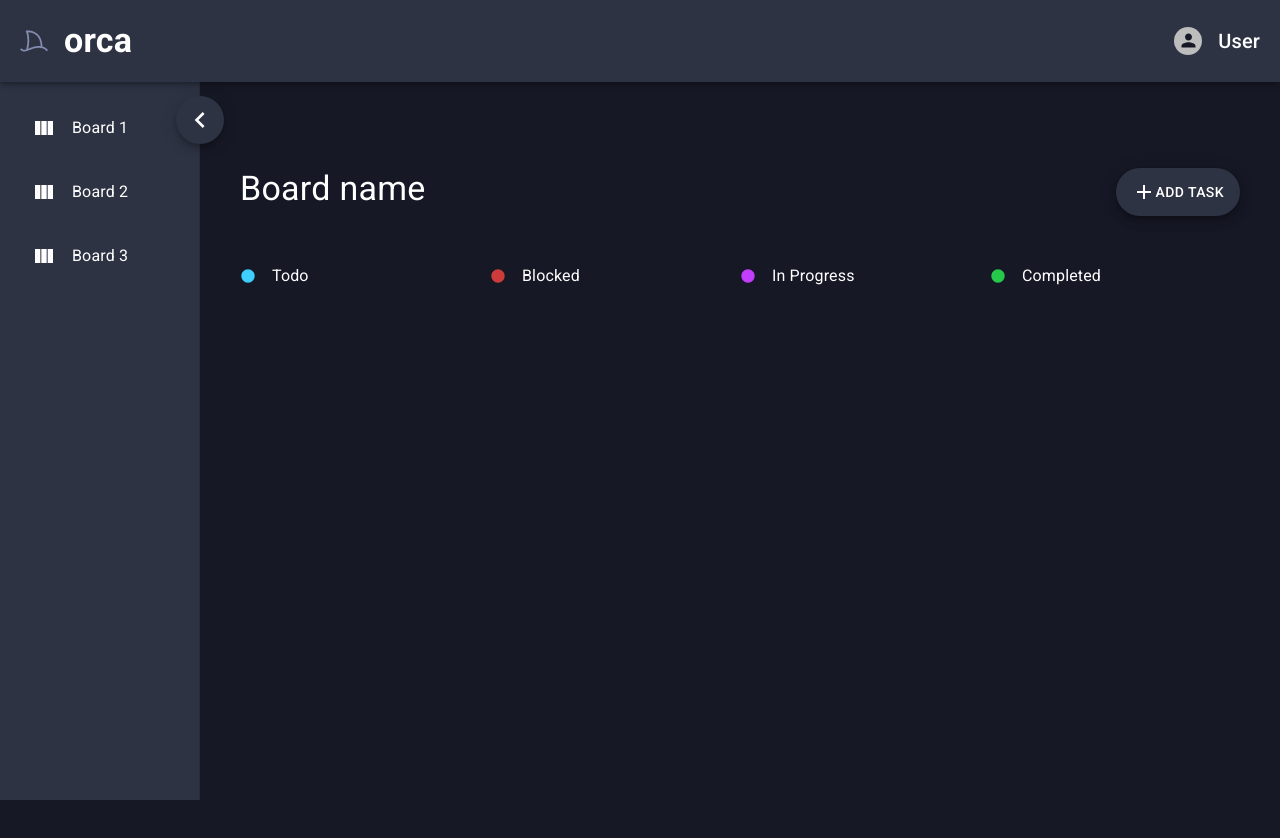
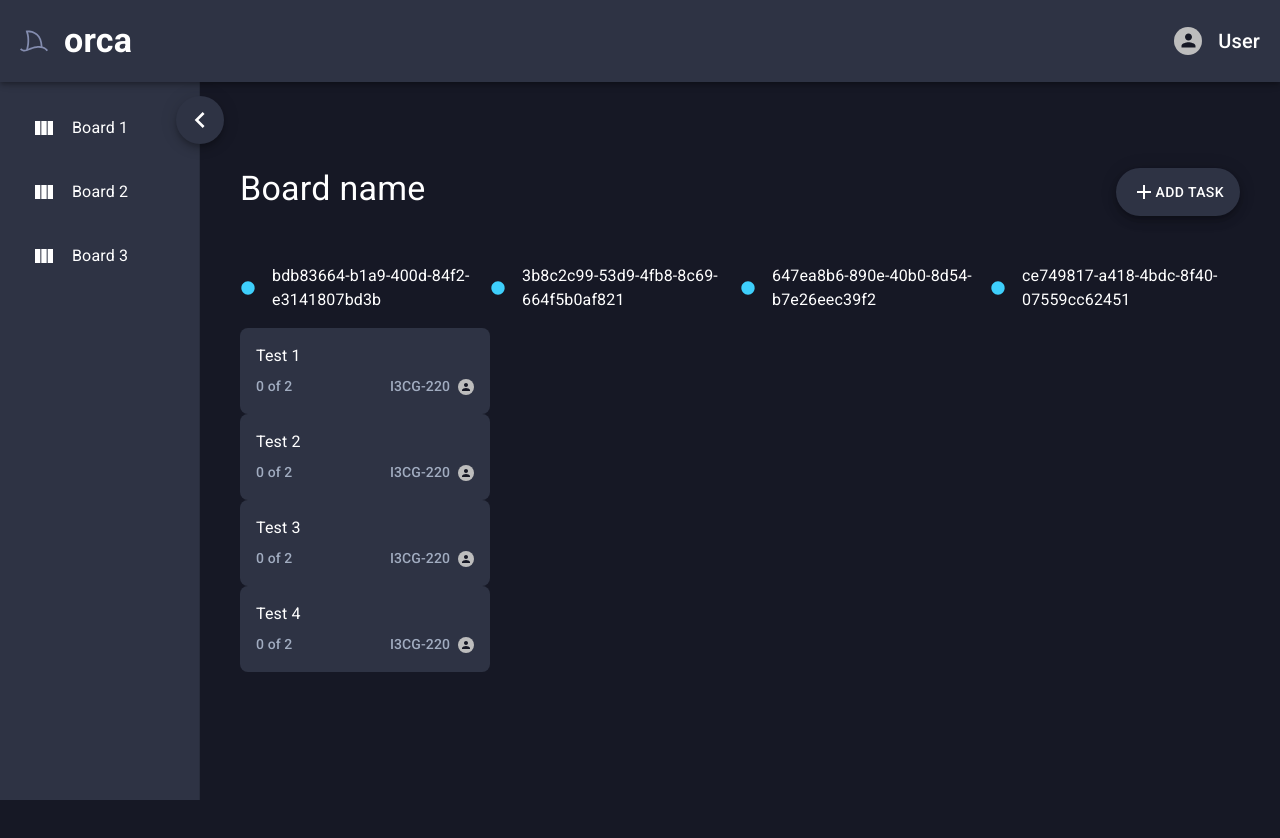
Before and after one commit to jplusequalt/orca_OLD, a React (Create React App) app: page / in a window 1280 px wide. Shown: the top 838 px of the page. Built offline with nearby package versions, Linux system fonts and the light colour scheme.

Commit message:
added draggability to tasks

```diff
--- a/package.json
+++ b/package.json
@@ -16,10 +16,12 @@
     "@types/react-dom": "^18.0.6",
     "@types/react-router": "^5.1.19",
     "react": "^18.2.0",
+    "react-beautiful-dnd": "^13.1.1",
     "react-dom": "^18.2.0",
     "react-router": "^6.4.0",
     "react-scripts": "5.0.1",
     "typescript": "^4.8.3",
+    "uuid": "^9.0.0",
     "web-vitals": "^2.1.4"
   },
   "scripts": {
@@ -45,5 +47,9 @@
       "last 1 firefox version",
       "last 1 safari version"
     ]
+  },
+  "devDependencies": {
+    "@types/react-beautiful-dnd": "^13.1.2",
+    "@types/uuid": "^8.3.4"
   }
 }
--- a/src/components/Board.tsx
+++ b/src/components/Board.tsx
@@ -1,5 +1,6 @@
 import { KanbanBoard, KanbanColumn, KanbanHeader, KanbanRowHeader, KanbanWrapper, ToggleSideMenu, ToggleSideMenuIcon } from '../styles/Board.styled';
-import React, { SetStateAction, Dispatch, useState } from 'react';
+import React, { SetStateAction, Dispatch, useState, useEffect } from 'react';
+import { DragDropContext, Droppable, Draggable } from "react-beautiful-dnd";
 import { Box, Grid, Typography, Fab, Popover } from '@mui/material';
 import CircleIcon from '@mui/icons-material/Circle';
 import AddIcon from '@mui/icons-material/Add';
@@ -8,22 +9,44 @@ import { TaskPreview } from './TaskPreview';
 import { AddTask } from './AddTask';
 import { Task } from '../model/Task';
 import { useTasks } from '../hooks/useTasks';
+import { v4 as uuid } from 'uuid';
 
-type BoardProps = {
-  sideMenuToggle: Dispatch<SetStateAction<boolean>>
+export type BoardProps = {
+  sideMenuToggle: Dispatch<SetStateAction<boolean>>,
   sideMenuOpen: boolean
 }
+
+const itemsFromBackend = [
+  { id: uuid(), content: new Task('Test 1', '', '', '', '') },
+  { id: uuid(), content: new Task('Test 2', '', '', '', '') },
+  { id: uuid(), content: new Task('Test 3', '', '', '', '') },
+  { id: uuid(), content: new Task('Test 4', '', '', '', '') },
+];
+
+const columnsFromBackend = {
+  [uuid()]: {
+    name: "Requested",
+    items: itemsFromBackend
+  },
+  [uuid()]: {
+    name: "To do",
+    items: []
+  },
+  [uuid()]: {
+    name: "In Progress",
+    items: []
+  },
+  [uuid()]: {
+    name: "Done",
+    items: []
+  }
+};
 
 export const Board: React.FC<BoardProps> = ({ sideMenuToggle, sideMenuOpen }) => {
 
   const [anchorEl, setAnchorEl] = useState<HTMLElement | null>(null);
   const [newTask, setNewTask] = useState<boolean>(false);
-
-  const { tasks, setTasks } = useTasks();
-
-  const handleNewTask = (newTask: Task) => {
-    setTasks(tasks.concat(newTask));
-  }
+  const open = Boolean(anchorEl);
 
   const handlePopoverOpen = (event: React.MouseEvent<HTMLElement>) => {
     setAnchorEl(event.currentTarget);
@@ -33,7 +56,68 @@ export const Board: React.FC<BoardProps> = ({ sideMenuToggle, sideMenuOpen }) =>
     setAnchorEl(null);
   };
 
-  const open = Boolean(anchorEl);
+  const { tasks, setTasks } = useTasks();
+
+  const displayTasks = (items: any[]) => {
+    return items.map((task, index) => {
+      return <Draggable key={task.content.id} draggableId={task.content.id} index={index}>
+        {(provided) => {
+          return <Box ref={provided.innerRef} {...provided.draggableProps} {...provided.dragHandleProps}>
+            <TaskPreview contents={task.content} />
+          </Box>
+        }}
+      </Draggable>
+    });
+  }
+
+  const handleNewTask = (newTask: Task) => {
+    setTasks(tasks.concat(newTask));
+  }
+
+  const [columns, setColumns] = useState(columnsFromBackend);
+
+  // @ts-ignore
+  const handleDragEnd = (result: DropResult) => {
+    if (!result.destination) return;
+
+    const { source, destination } = result;
+
+    console.log(source);
+    console.log(destination);
+
+
+    if (source.droppableId !== destination.droppableId) {
+      const sourceColumn = columns[source.droppableId];
+      const destColumn = columns[destination.droppableId];
+      const sourceItems = [...sourceColumn.items];
+      const destItems = [...destColumn.items];
+      const [removed] = sourceItems.splice(source.index, 1);
+      destItems.splice(destination.index, 0, removed);
+      setColumns({
+        ...columns,
+        [source.droppableId]: {
+          ...sourceColumn,
+          items: sourceItems
+        },
+        [destination.droppableId]: {
+          ...destColumn,
+          items: destItems
+        }
+      });
+    } else {
+      const column = columns[source.droppableId];
+      const copiedItems = [...column.items];
+      const [removed] = copiedItems.splice(source.index, 1);
+      copiedItems.splice(destination.index, 0, removed);
+      setColumns({
+        ...columns,
+        [source.droppableId]: {
+          ...column,
+          items: copiedItems
+        }
+      });
+    }
+  }
 
   return (
     <Box
@@ -92,66 +176,31 @@ export const Board: React.FC<BoardProps> = ({ sideMenuToggle, sideMenuOpen }) =>
           </KanbanHeader>
         </Box>
         <KanbanBoard>
-          <KanbanColumn>
+          { /* @ts-ignore */ }
+          <DragDropContext onDragEnd={result => handleDragEnd(result)}>
+            {Object.entries(columns).map(([name, items]) => {
+              return <KanbanColumn key={name}>
                 <Box>
                   <KanbanRowHeader>
                     <CircleIcon sx={{ fill: '#3ecffc', width: '1rem' }} />
-                Todo
+                    { name }
                   </KanbanRowHeader>
                 </Box>
-            {
-              tasks.filter(task => task.status === 'Todo').map((todos, i) => {
-                return <Grid item key={todos.tag}>
-                  <TaskPreview contents={todos} />
-                </Grid>
-              })
-            }
+                  <Droppable droppableId={name} key={name}>
+                    {(provided) => {
+                      return <Box
+                      {...provided.droppableProps}
+                      ref={provided.innerRef}
+                      sx={{ height: '60rem', width: '100%' }}
+                      >
+                        { displayTasks(items.items) }
+                        { provided.placeholder }
+                      </Box>
+                    }}
+                  </Droppable>
               </KanbanColumn>
-          <KanbanColumn>
-            <Box>
-              <KanbanRowHeader>
-                <CircleIcon sx={{ fill: '#ce3b3b', width: '1rem' }} />
-                Blocked
-              </KanbanRowHeader>
-            </Box>
-            {
-              tasks.filter((task: Task) => task.status === 'Blocked').map((blocked, i) => {
-                return <Grid item key={blocked.tag}>
-                  <TaskPreview contents={blocked} />
-                </Grid>
-              })
-            }
-          </KanbanColumn>
-          <KanbanColumn>
-            <Box>
-              <KanbanRowHeader>
-                <CircleIcon sx={{ fill: '#c03efc', width: '1rem' }} />
-                In Progress
-              </KanbanRowHeader>
-            </Box>
-            {
-              tasks.filter((task: Task) => task.status === 'In Progress').map((progress, i) => {
-                return <Grid item key={progress.tag}>
-                  <TaskPreview contents={progress} />
-                </Grid>
-              })
-            }
-          </KanbanColumn>
-          <KanbanColumn>
-            <Box>
-              <KanbanRowHeader>
-                <CircleIcon sx={{ fill: '#26c94a', width: '1rem' }} />
-                Completed
-              </KanbanRowHeader>
-            </Box>
-            {
-              tasks.filter((task: Task) => task.status === 'Completed').map((completed, i) => {
-                return <Grid item key={completed.tag}>
-                  <TaskPreview contents={completed} />
-                </Grid>
-              })
-            }
-          </KanbanColumn>
+            })}
+          </DragDropContext>
         </KanbanBoard>
       </KanbanWrapper>
       { newTask && <AddTask open={newTask} handleOpen={setNewTask} handleNewTask={handleNewTask} /> }
--- a/src/components/TaskModal.tsx
+++ b/src/components/TaskModal.tsx
@@ -82,7 +82,7 @@ export const TaskModal: React.FC<TaskModalProps> = ({ contents, open, handleOpen
             </Box>
           </Box>
           <Box>
-            <Box>
+            <Box sx={{ wordBreak: 'break-word' }}>
               <Typography variant='h5' sx={{ mt: 2, mb: 2 }}>
                 { contents.title }
               </Typography>
--- a/src/components/TaskPreview.tsx
+++ b/src/components/TaskPreview.tsx
@@ -16,8 +16,8 @@ export const TaskPreview: React.FC<TaskPreviewProps> = ({ contents }) => {
   return (
     <>
       <TaskCard>
-        <Typography sx={{ wordBreak: 'break-word' }} variant='subtitle2'>{ contents.title }</Typography>
-        <Box sx={{ display: 'flex', alignItems: 'center', justifyContent: 'space-between', gap: '0.5rem', mt: 1 }}>
+        <Typography sx={{ wordBreak: 'break-word' }} variant='body1'>{ contents.title }</Typography>
+        <Box sx={{ display: 'flex', alignItems: 'center', justifyContent: 'space-between', gap: '0.5rem', mt: 1, width: '100%' }}>
           <Box>
             <Typography sx={{ color: theme.palette.text.secondary }} variant='subtitle2'>0 of 2</Typography>
           </Box>
--- a/src/index.tsx
+++ b/src/index.tsx
@@ -10,10 +10,8 @@ const root = ReactDOM.createRoot(
 );
 
 root.render(
-  <React.StrictMode>
-    <ThemeProvider theme={theme}>
-      <CssBaseline />
-      <App />
-    </ThemeProvider>
-  </React.StrictMode>
+  <ThemeProvider theme={theme}>
+    <CssBaseline />
+    <App />
+  </ThemeProvider>
 );
--- a/src/model/Task.tsx
+++ b/src/model/Task.tsx
@@ -1,9 +1,12 @@
+import { v4 as uuidv4 } from 'uuid';
+
 export class Task {
   title: string;
   description: string;
   tag: string;
   assignee: string;
   status: string;
+  id: string;
 
   constructor(title: string, description: string, tag: string, status: string, assignee: string) {
     this.title = title;
@@ -11,5 +14,6 @@ export class Task {
     this.tag = tag;
     this.status = status;
     this.assignee = assignee;
+    this.id = uuidv4();
   }
 }
--- a/src/styles/Board.styled.tsx
+++ b/src/styles/Board.styled.tsx
@@ -103,6 +103,5 @@ export const KanbanColumn = styled(Stack)({
   display: 'flex',
   width: '25%',
   flexDirection: 'column',
-  alignItems: 'flex-start',
-  gap: '2.5rem'
+  gap: '1rem'
 });
```
Also changed, not shown: src/components/Main.tsx (+5 -5 lines), src/components/Navbar.tsx (+55 -3 lines), src/model/BoardModel.tsx (added, +11 -0 lines), 1 other file (tests, documents, lock files or other folders). Lines whose indentation alone changed are shown as unchanged.
